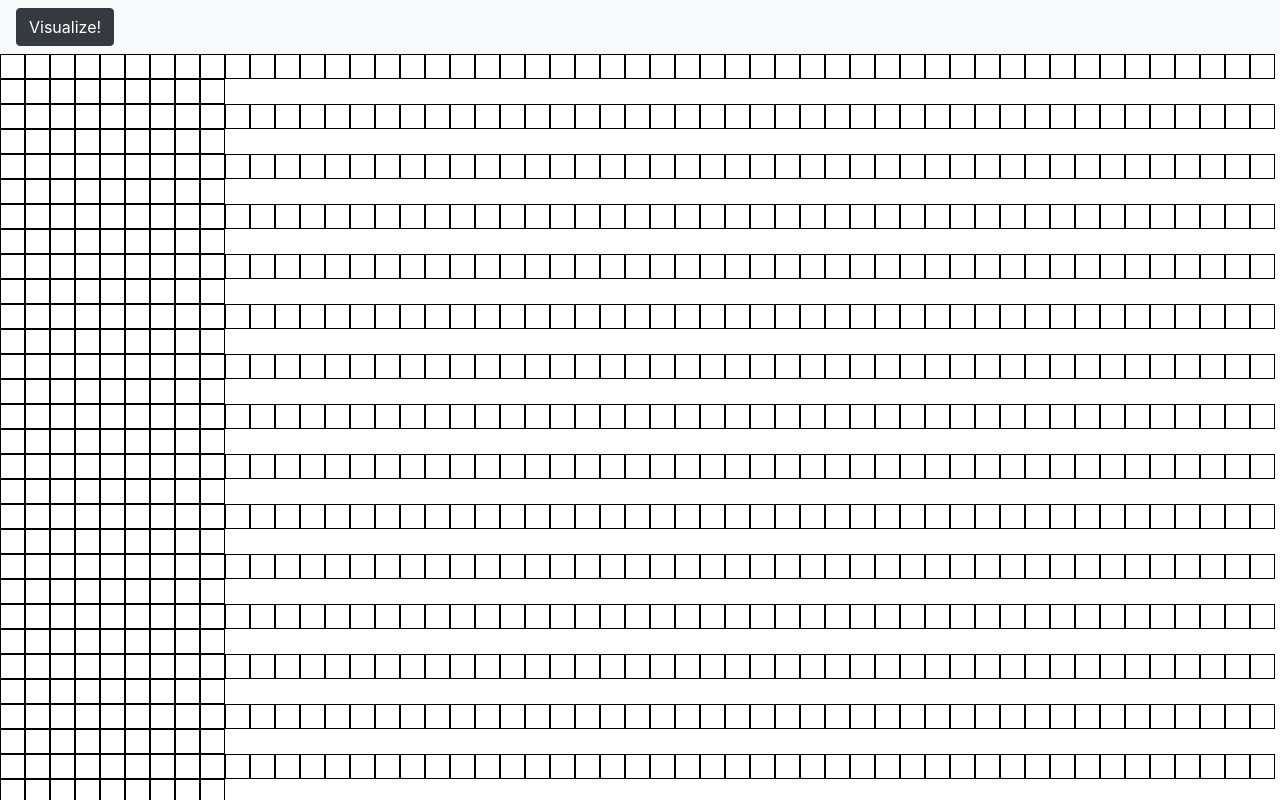
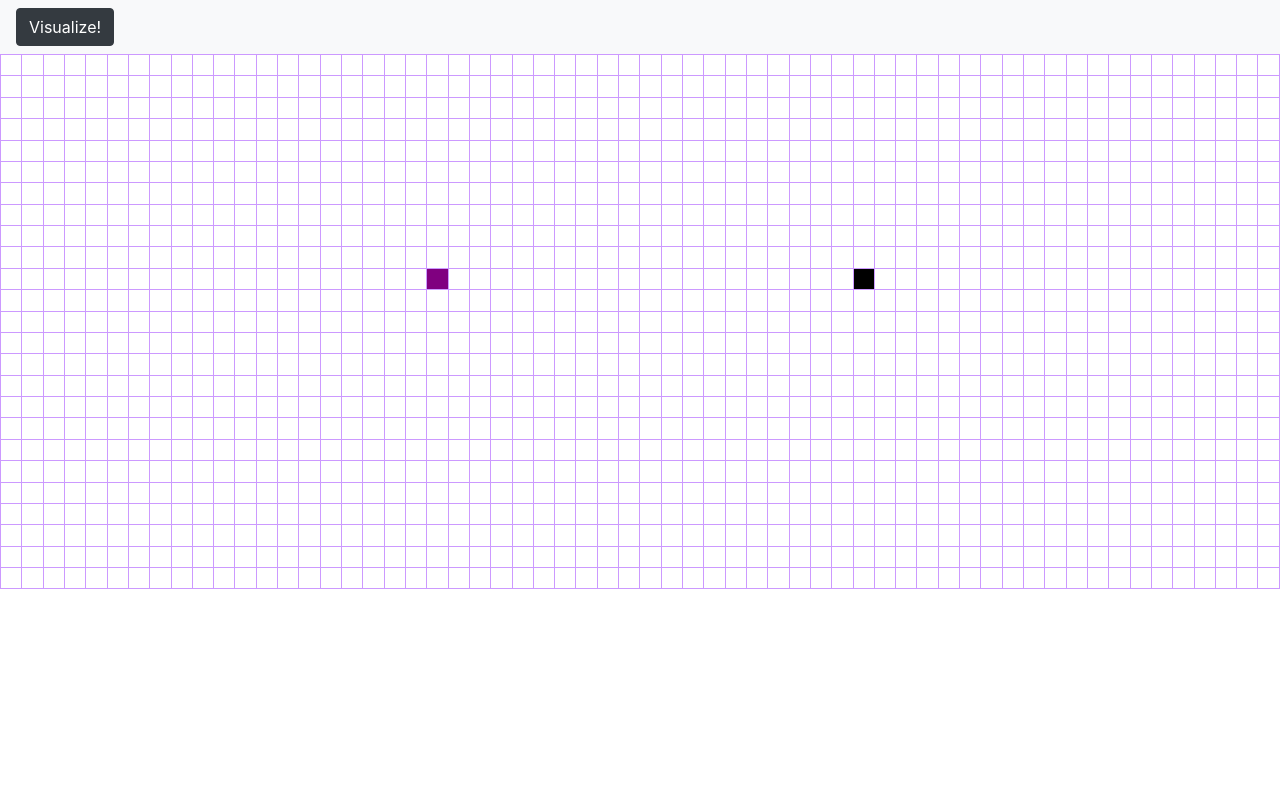
Before and after one commit to jixsu/Pathfind, a React (Create React App) app: page / in a window 1280 px wide. Shown: the top 800 px of the page. Built offline with nearby package versions, Linux system fonts and the light colour scheme.

Commit message:
switched grid from div to table

```diff
--- a/src/components/node.jsx
+++ b/src/components/node.jsx
@@ -3,8 +3,17 @@ import "../css/node.css";
 
 class Node extends Component {
   state = {};
+
+  handleClass = () => {
+    const { isStart, isEnd } = this.props;
+    if (isStart) return "node start";
+    if (isEnd) return "node end";
+    return "node default";
+  };
+
   render() {
-    return <div className="node"></div>;
+    const { id } = this.props;
+    return <td className={this.handleClass()} id={id}></td>;
   }
 }
 
--- a/src/components/pathfinder.jsx
+++ b/src/components/pathfinder.jsx
@@ -5,9 +5,18 @@ import "../css/pathfinder.css";
 class Pathfinder extends Component {
   state = {
     grid: [],
+    start: {
+      x: 20,
+      y: 10,
+    },
+    end: {
+      x: 40,
+      y: 10,
+    },
   };
 
   dimensions = {
+    //if these values are to be modified, change node.css dimensions to match
     row: 25,
     column: 60,
   };
@@ -17,6 +26,20 @@ class Pathfinder extends Component {
     this.setState({ grid });
   }
 
+  isStart = ({ x, y }) => {
+    const { start } = this.state;
+
+    if (start.x === x && start.y === y) return true;
+    return false;
+  };
+
+  isEnd = ({ x, y }) => {
+    const { end } = this.state;
+
+    if (end.x === x && end.y === y) return true;
+    return false;
+  };
+
   generateGrid({ row, column }) {
     let grid = [];
 
@@ -24,7 +47,10 @@ class Pathfinder extends Component {
       let row = [];
 
       for (let c = 0; c < column; c++) {
-        row.push({ key: r.toString() + c.toString() });
+        row.push({
+          key: r.toString() + "-" + c.toString(),
+          coords: { x: c, y: r },
+        });
       }
       grid.push(row);
     }
@@ -33,17 +59,28 @@ class Pathfinder extends Component {
   }
 
   renderContainer = (grid) => {
-    return <div className="node-grid">{this.renderNodes(grid)}</div>;
+    return (
+      <table className="node-grid">
+        <tbody>{this.renderNodes(grid)}</tbody>
+      </table>
+    );
   };
 
   renderNodes = (grid) => {
     return grid.map((row, rowIndex) => {
       return (
-        <div className="node-row" key={rowIndex}>
+        <tr className="node-row" key={rowIndex} id={rowIndex}>
           {row.map((item) => {
-            return <Node key={item.key} />;
+            return (
+              <Node
+                key={item.key}
+                id={item.key}
+                isStart={this.isStart(item.coords)}
+                isEnd={this.isEnd(item.coords)}
+              />
+            );
           })}
-        </div>
+        </tr>
       );
     });
   };
--- a/src/css/App.css
+++ b/src/css/App.css
@@ -1,4 +1,4 @@
-.App {
+/* .App {
   text-align: center;
 }
 
@@ -35,4 +35,4 @@
   to {
     transform: rotate(360deg);
   }
-}
+} */
--- a/src/css/node.css
+++ b/src/css/node.css
@@ -1,5 +1,16 @@
 .node {
-  width: 25px;
-  height: 25px;
-  border: 1px solid black;
+  width: 1.67vw;
+  height: 1.67vw;
 }
+
+.default {
+  border: 1px solid rgb(204, 153, 255);
+}
+
+.start {
+  background-color: purple;
+}
+
+.end {
+  background-color: black;
+}
--- a/src/css/pathfinder.css
+++ b/src/css/pathfinder.css
@@ -1,9 +1,11 @@
-.node-grid {
-  /* display: flex;
-  flex-wrap: wrap; */
-}
+/* .node-grid {
+  width: 100%;
+  display: flex;
+  justify-content: center;
+  flex-wrap: wrap;
+} */
 
-.node-row {
+/* .node-row {
   display: flex;
   flex-wrap: wrap;
-}
+} */
```
